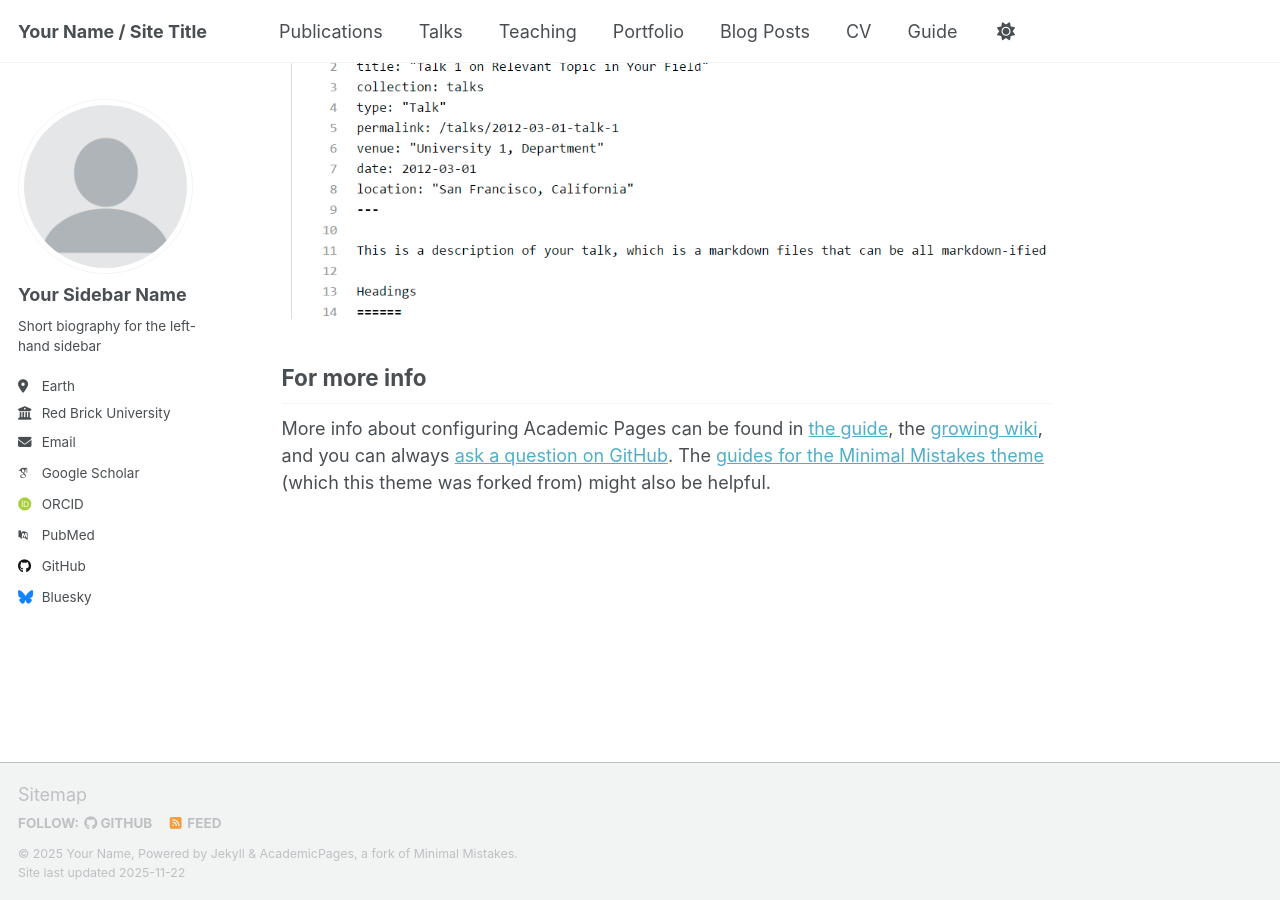
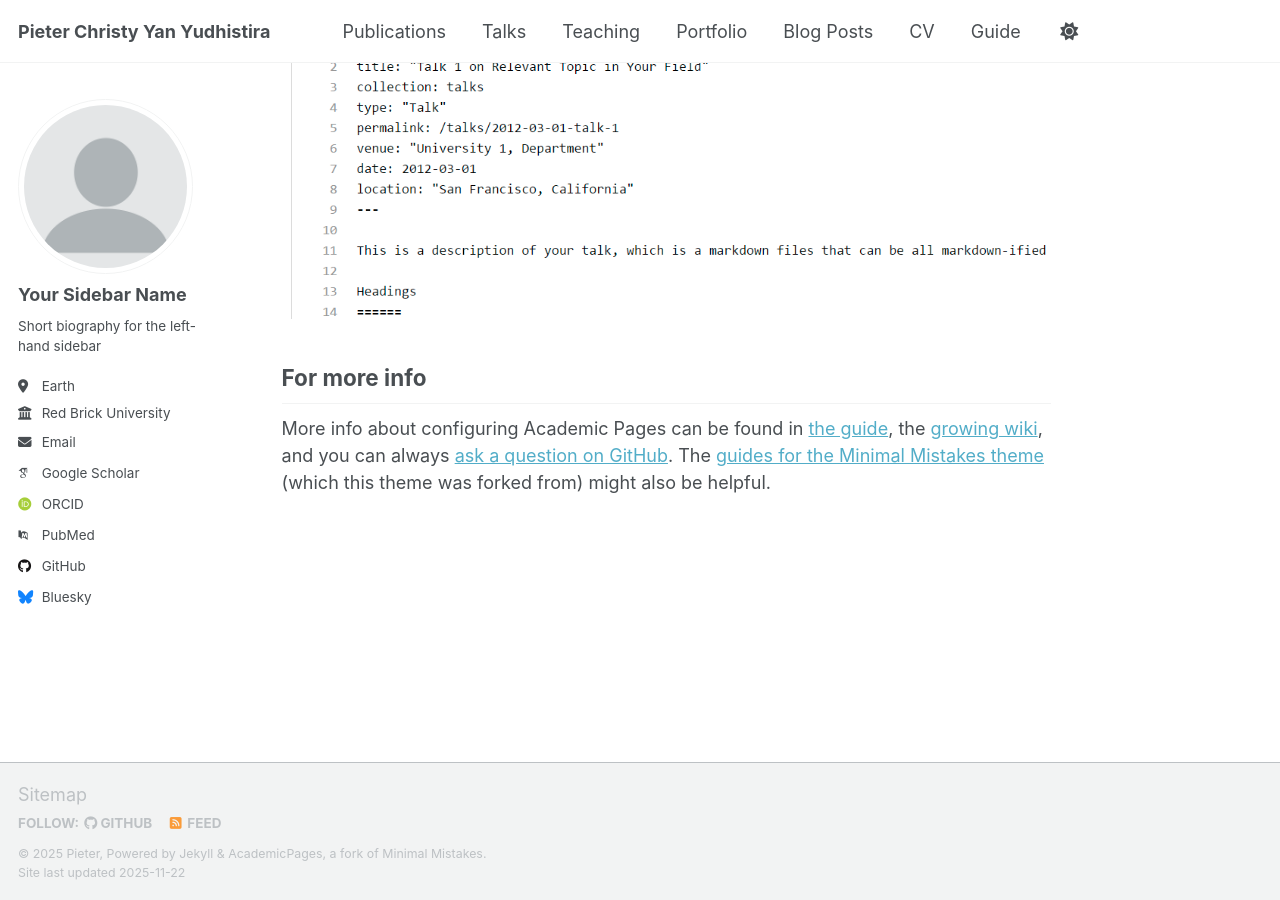
Before and after one commit to Pieter414/Pieter414.github.io, a Jekyll site: the page built from _pages/about.md, in a window 1280 px wide and 900 px high, scrolled down 2880 px. Built offline with Jekyll 4.4.1, drawn with Linux system fonts in a browser that asks for light colours; some web fonts are replaced; a script that is not in the unit is left out.

Commit message:
ref: change name

```diff
--- a/_config.yml
+++ b/_config.yml
@@ -9,9 +9,9 @@
 # Basic Site Settings
 locale                   : "en-US"
 site_theme               : "default" # Currently available options are "default", "air"
-title                    : "Your Name / Site Title"
+title                    : "Pieter Christy Yan Yudhistira"
 title_separator          : "-"
-name                     : &name "Your Name"
+name                     : &name "Pieter"
 description              : &description "Your Name's academic portfolio"   # Update this with a general description of your site, this is the default if not overridden by a page
 url                      : https://academicpages.github.io # The base hostname & protocol for your site e.g. "https://[your GitHub username].github.io",
                                                            # or if you already have some other page hosted on Github then use "https://[your GitHub username].github.io/[Your Repo Name]"
```
